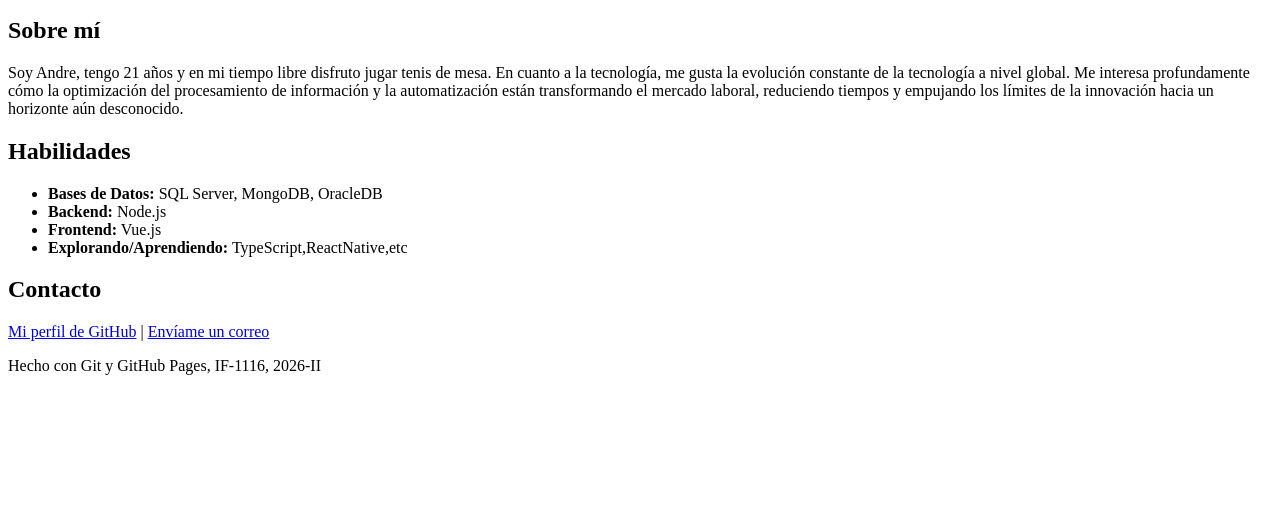
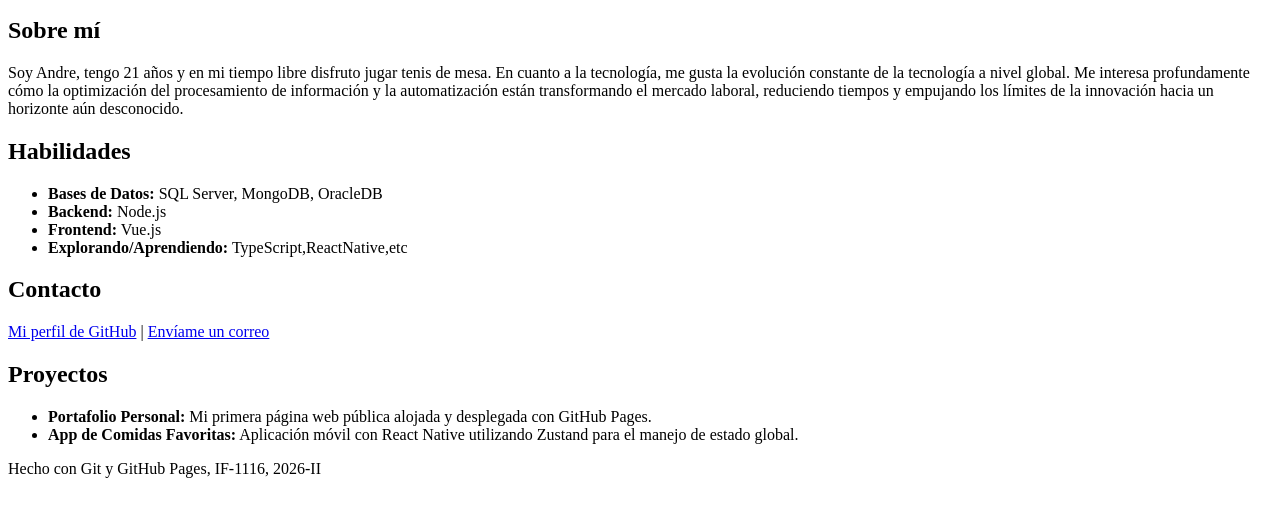
Before and after one commit to 1Andre-T/1Andre-T.github.io, a plain HTML site: page index.html in a window 1280 px wide. Shown: the part 101-618 px from the top of the page. Drawn offline with Linux system fonts and the light colour scheme.

Commit message:
Agregar sección de proyectos

```diff
--- a/index.html
+++ b/index.html
@@ -31,6 +31,13 @@
         <a href="202210073@urp.edu.pe">Envíame un correo</a>
       </p>
     </section>
+  <section id="proyectos">
+      <h2>Proyectos</h2>
+      <ul>
+        <li><strong>Portafolio Personal:</strong> Mi primera página web pública alojada y desplegada con GitHub Pages.</li>
+        <li><strong>App de Comidas Favoritas:</strong> Aplicación móvil con React Native utilizando Zustand para el manejo de estado global.</li>
+      </ul>
+    </section>
 </main>
 <footer>
 <p>Hecho con Git y GitHub Pages, IF-1116, 2026-II</p>
```
